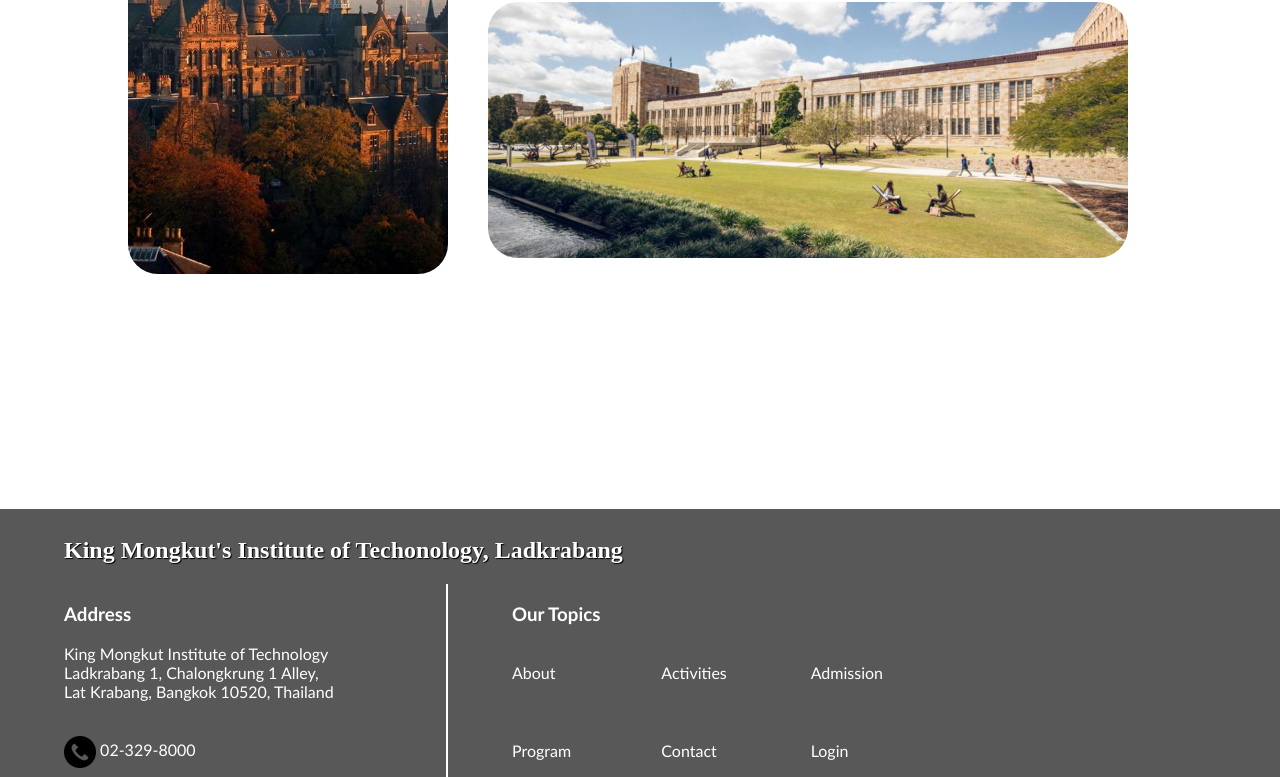
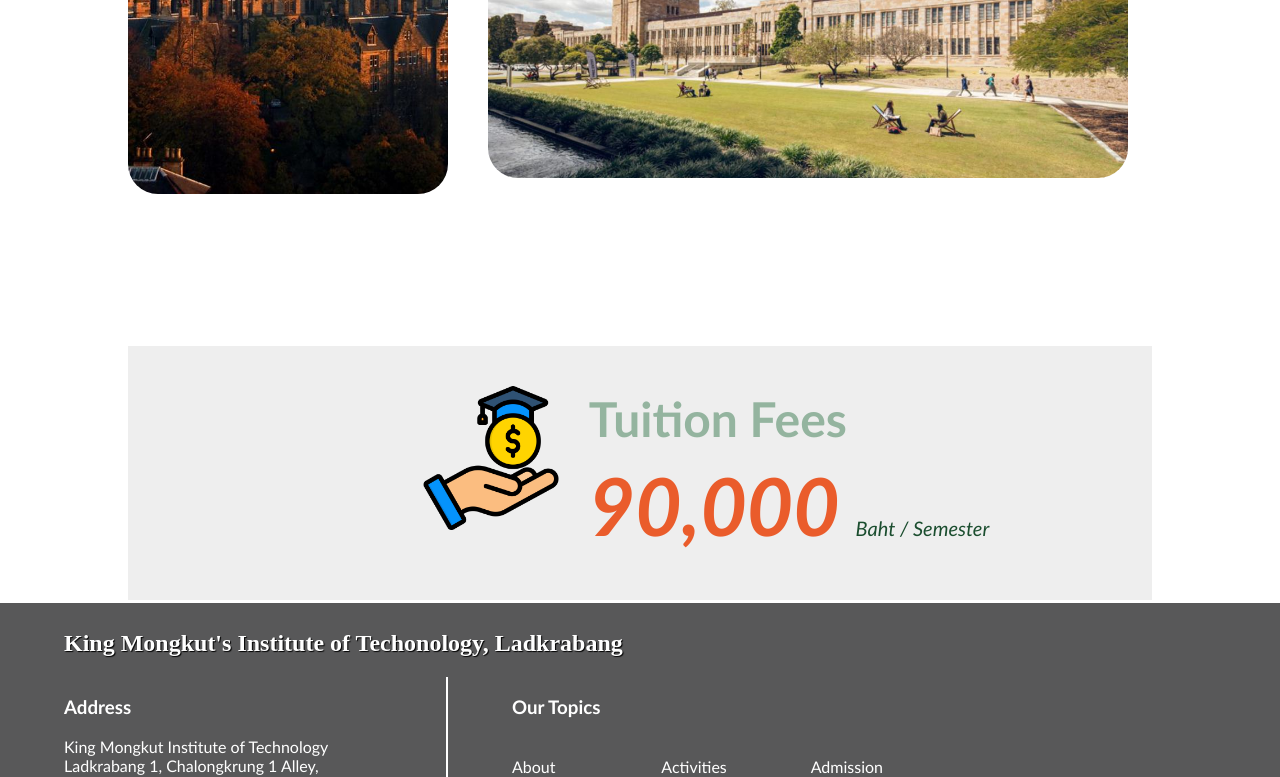
Before and after one commit to DiyaanPulikkal/se_web_project, a React (Vite) app: page / in a window 1280 px wide. Shown: the part 2355-3132 px from the top of the page. Built offline with nearby package versions, Linux system fonts and the light colour scheme.

Commit message:
Home
Edit tuition fee ads area

```diff
--- a/src/Home/Home.jsx
+++ b/src/Home/Home.jsx
@@ -8,6 +8,10 @@ import { Link } from "react-router-dom";
 import Glasgowuniver from './gasglowUni.jpg';
 import KingMongkut from './kmitlUni.jpg';
 import Queenlanduniver from './queenlandUni.jpg';
+
+
+// import tuitionfee image
+import tuitionFee from './tuitionFee.png';
 
 import AI_slide from './AI_slide.jpg';
 
@@ -158,6 +162,22 @@ function Home() {
 
 
 
+      <div className={style.divContainTuitionFee}>
+        <div className={style.divContainImageOfTuitionFee}>
+          <img src={tuitionFee} alt="tuition fee" />
+        </div>
+        <div className={style.divContainTextOfTuitionFee}>
+          <h1 className={style.tuitionFee}>Tuition Fees</h1>
+          <div className={style.tuitionFeeLine}>
+            <h1>90,000</h1>
+            <p>Baht / Semester</p>
+          </div>
+        </div>
+
+      </div>
+
+
+
 
 
 
--- a/src/Home/Home.module.css
+++ b/src/Home/Home.module.css
@@ -64,9 +64,9 @@
 
 /* Program div */
 .programdiv {
-    margin-top: 25vh;
+    margin-top: 15vh;
     margin-left: 10vw;
-    margin-bottom: 25vh;
+    margin-bottom: 15vh;
 }
 
 .headerOfProgram {
@@ -336,3 +336,65 @@
     transform: scale(1.1);
 
 }
+
+
+
+/* Tuition Fee */
+.divContainTuitionFee {
+    display: flex;
+    justify-content: center;
+    padding-top: 5vh;
+    padding-bottom: 5vh;
+    background-color: #eeeeee;
+    width: auto;
+    text-align: center;
+    margin-left: 10vw;
+    margin-right: 10vw;
+
+
+}
+.divContainImageOfTuitionFee {
+    width: 25vw;
+    height: 100%;
+    /* background-color: #c3a5928f; */
+    text-align: right;
+}
+.divContainImageOfTuitionFee img {
+    width: 45%;
+    height: 50%;
+    /* transition: all 0.25s ease-in-out; */
+    /* background-color: #FF7D29; */
+    object-fit: cover;
+}
+.divContainTextOfTuitionFee {
+    width: 35vw;
+    height: 100%;
+    /* background-color: #c3a5928f; */
+    margin-left: 2vw;
+    line-height: 0.1vh;
+    text-align: left;
+}
+.tuitionFee {
+    font-family: "Trebuchet MS", "Lucida Sans Unicode", "Lucida Grande","Lucida Sans", Arial, sans-serif;
+    color: #94B49F;
+    font-size: 3rem;
+}
+
+.tuitionFeeLine {
+    display: flex;
+    align-items:baseline;
+    font-style: italic; /* Tilted text */
+}
+
+.tuitionFeeLine p {
+    font-family: "Trebuchet MS", "Lucida Sans Unicode", "Lucida Grande","Lucida Sans", Arial, sans-serif;
+    color: #1A4D2E;
+    font-size: 1.25rem;
+    margin-left: 1rem;
+}
+.tuitionFeeLine h1 {
+    font-family: "Trebuchet MS", "Lucida Sans Unicode", "Lucida Grande","Lucida Sans", Arial, sans-serif;
+    color: #EA5C2B  ;
+    font-size: 5rem;
+    font-style: italic;
+}
```
Also changed, not shown: src/Home/tuitionFee.png (added).
